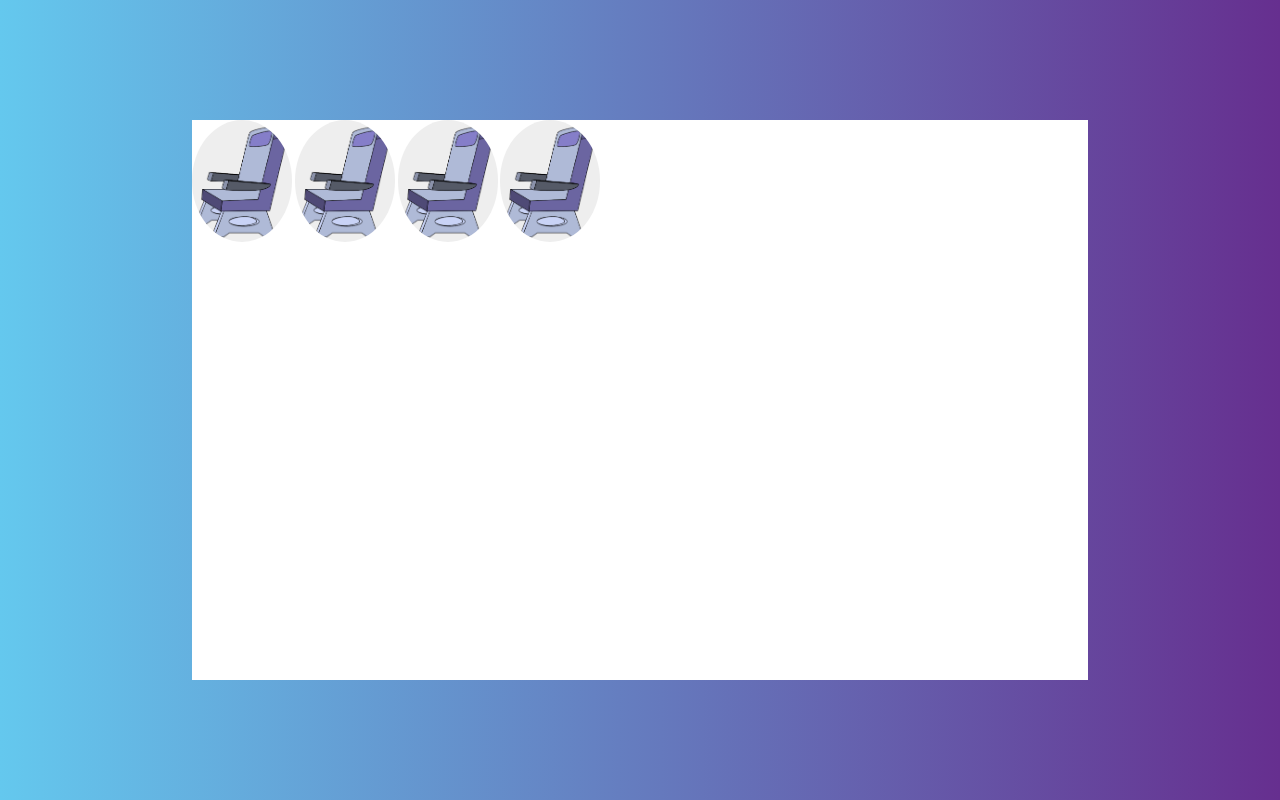
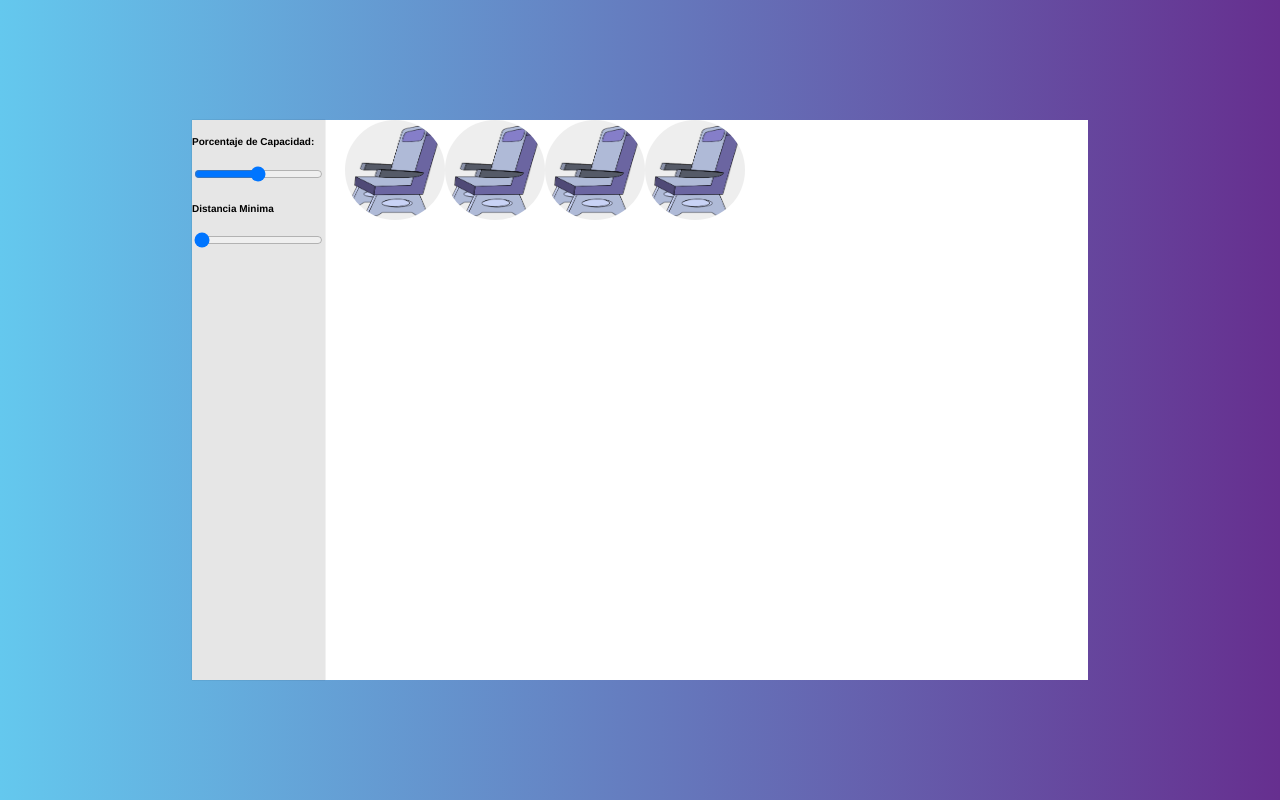
Before and after one commit to edelamaza/MeeseeksBY, a plain HTML site: page index.html in a window 1280 px wide. Shown: the part 800-1600 px from the top of the page. Drawn offline with Linux system fonts and the light colour scheme.

Commit message:
added sidebar

```diff
--- a/css/styles.css
+++ b/css/styles.css
@@ -38,6 +38,10 @@ body {
 
 .heading-secondary {
     font-size: 3rem;
+}
+
+.headding-quarternary {
+  font-size: 10rem;
 }
 
 .navigation {
@@ -110,12 +114,14 @@ body {
   align-items: center;
   justify-content: center;
 
+
 }
 
 .section__solution--container {
   width: 70vw;
   height: 70vh;
   background-color: white;
+  display: flex;
 
 }
 
@@ -125,6 +131,13 @@ body {
 
 .asiento{
   width: 10rem;
+  height: 10rem;
   border-radius: 50%;
   object-position: cover;
 }
+
+.sidebar {
+  background-color: rgb(230, 230, 230);
+  box-shadow: 0px 0px 1px rgba(0, 0, 0, 0.322);
+  margin-right: 2rem;
+}
--- a/index.html
+++ b/index.html
@@ -63,6 +63,16 @@
 
     <section class="section__solution">
       <div class="section__solution--container">
+
+        <div class="sidebar">
+          <h4 class="heading-quarternary">Porcentaje de Capacidad:</h4>
+          <input type="range" min="1" max="100" value="50" class="slider" id="porcentaje">
+          <h4 class="heading-quarternary">Distancia Minima</h4>
+          <input type="range" min="1" max="1.5" value="1.5" class="slider" id="distancia">
+
+
+
+        </div>
           <input type="image" src="img/busseat.png" class="asiento">
           <input type="image" src="img/busseat.png" class="asiento">
           <input type="image" src="img/busseat.png" class="asiento">
```
